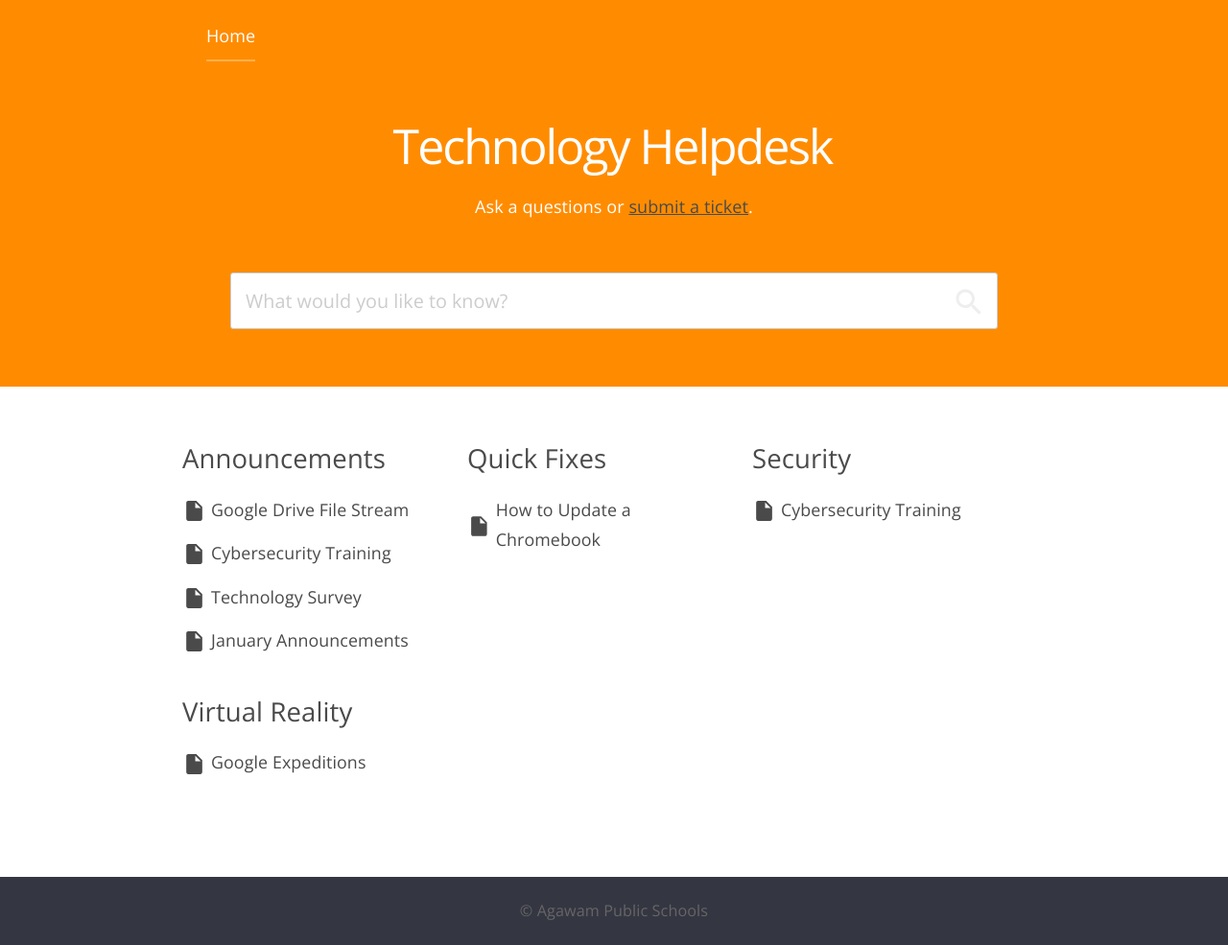
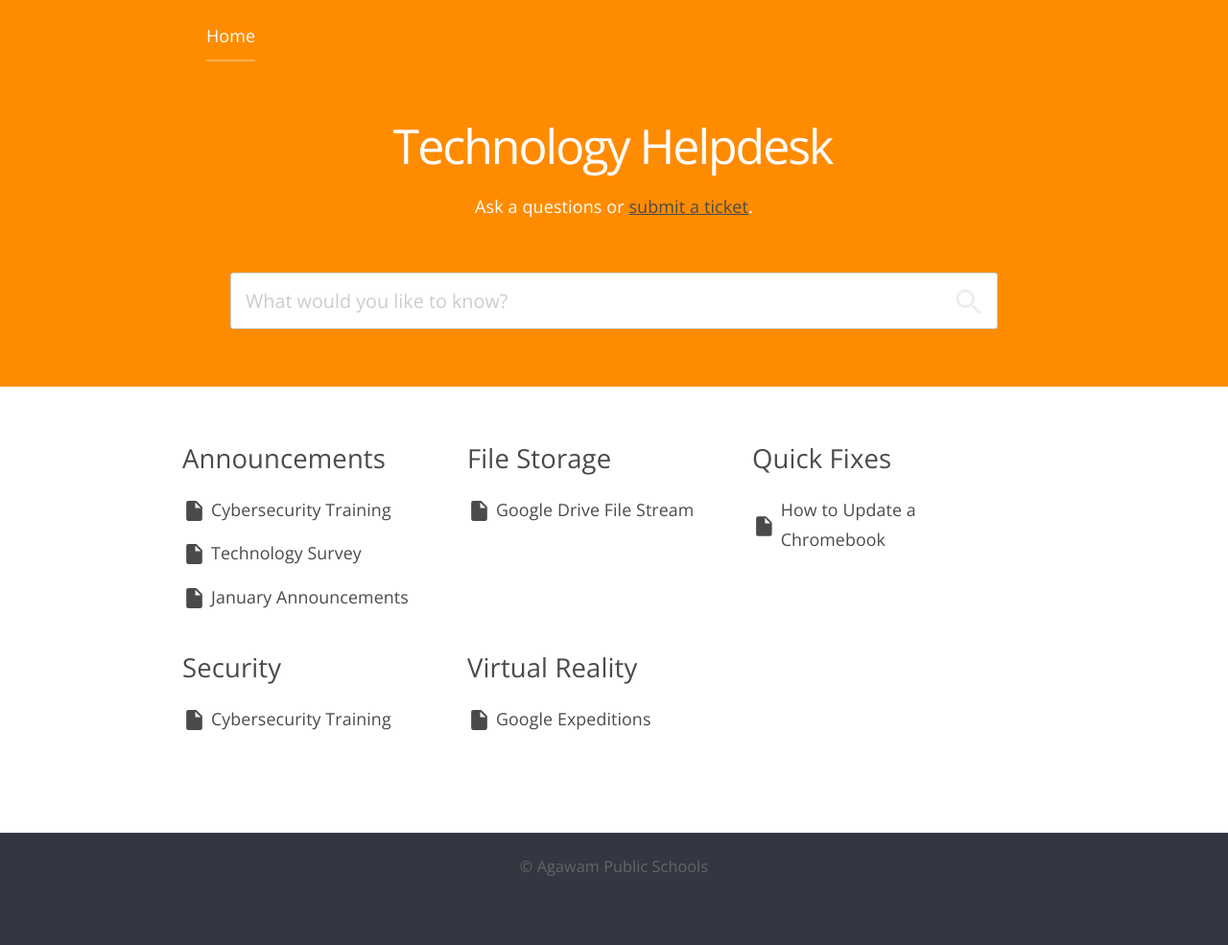
Before and after one commit to Agawam-IT/tech.agawamed.org, a Jekyll site: the page built from index.html, in a window 1280 px wide. Shown: the whole page at 96% size. Built offline with Jekyll 4.4.1, drawn with Linux system fonts in a browser that asks for light colours; nearby versions of some CDN libraries; a script that is not in the unit is left out; after the commit the page ends 940 px from its top, so only the background shows below that.

Commit message:
Update 2020-02-18-DriveFileStream.md

```diff
--- a/_posts/2020-02-18-DriveFileStream.md
+++ b/_posts/2020-02-18-DriveFileStream.md
@@ -5,7 +5,7 @@ description:
 published: true
 type: Document
 categories:
-  - "announcements"
+  - "file storage"
 ---
 Posted by Edward Jacques on February 18, 2020
 
```
